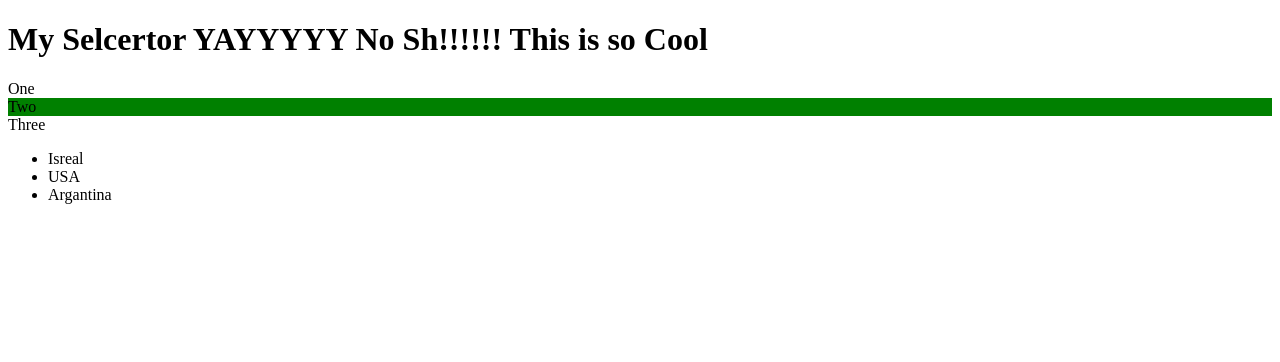
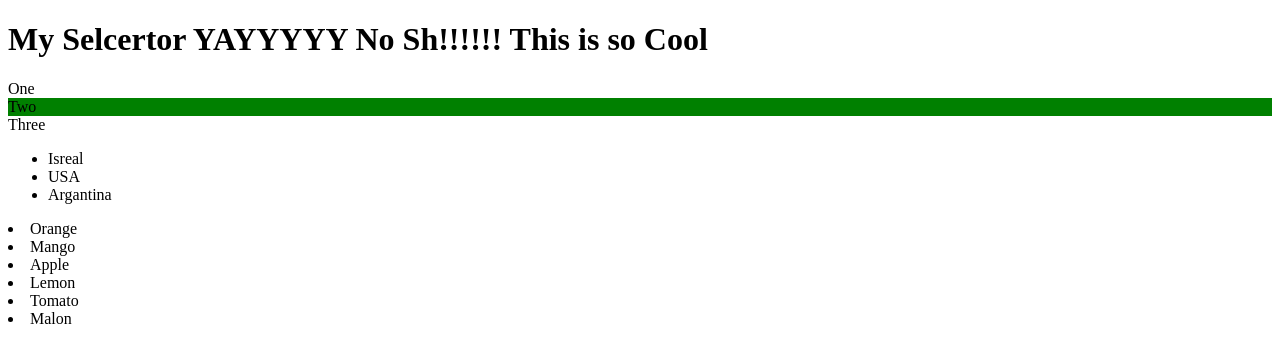
Before and after one commit to Elazar-Goldman/class0703, a plain HTML site: page 05-Array2-functions/selector.html in a window 1280 px wide. Drawn offline with Linux system fonts and the light colour scheme.

Commit message:
with ul li

```diff
--- a/05-Array2-functions/js/selctor.js
+++ b/05-Array2-functions/js/selctor.js
@@ -9,3 +9,23 @@
 let myRoot = document.getElementById("root");
 
 myRoot.innerHTML = "<ul><li>Isreal</li><li>USA</li><li>Argantina</li></ul>";
+
+//I am teaching you one method that pretty soon we will overright
+// I must show you this BECAUSE YOU WILL bump in to it;
+// This is a bit hard because of the canctanation
+let frot = "Malon";
+
+let under = document.getElementById("under-div");
+// when you want to inject JS into a string you do the following "+<JS> +"
+under.innerHTML = "<ul>";
+under.innerHTML += '<li class="frot">Orange </li>';
+under.innerHTML += "<li class='frot'>Mango</li>";
+under.innerHTML += "<li class=\"frot\">Apple</li>";
+under.innerHTML += "<li>Lemon</li>";
+under.innerHTML += "<li>Tomato</li>";
+under.innerHTML += "<li>" + frot + "</li>";
+under.innerHTML += "</ul>";
+
+let myCars = ["BMW", "Mazda", "Fiat", "Audi"]
+
+let myColor = ["hotPink", "red", "blue", "green"]
--- a/05-Array2-functions/selector.html
+++ b/05-Array2-functions/selector.html
@@ -17,6 +17,8 @@
 
 <div id="root"> Hi i am root</div>
 
+<div id="under-div"></div>
+
 <script src="./js/selctor.js"></script>
 </body>
 </html>
```
